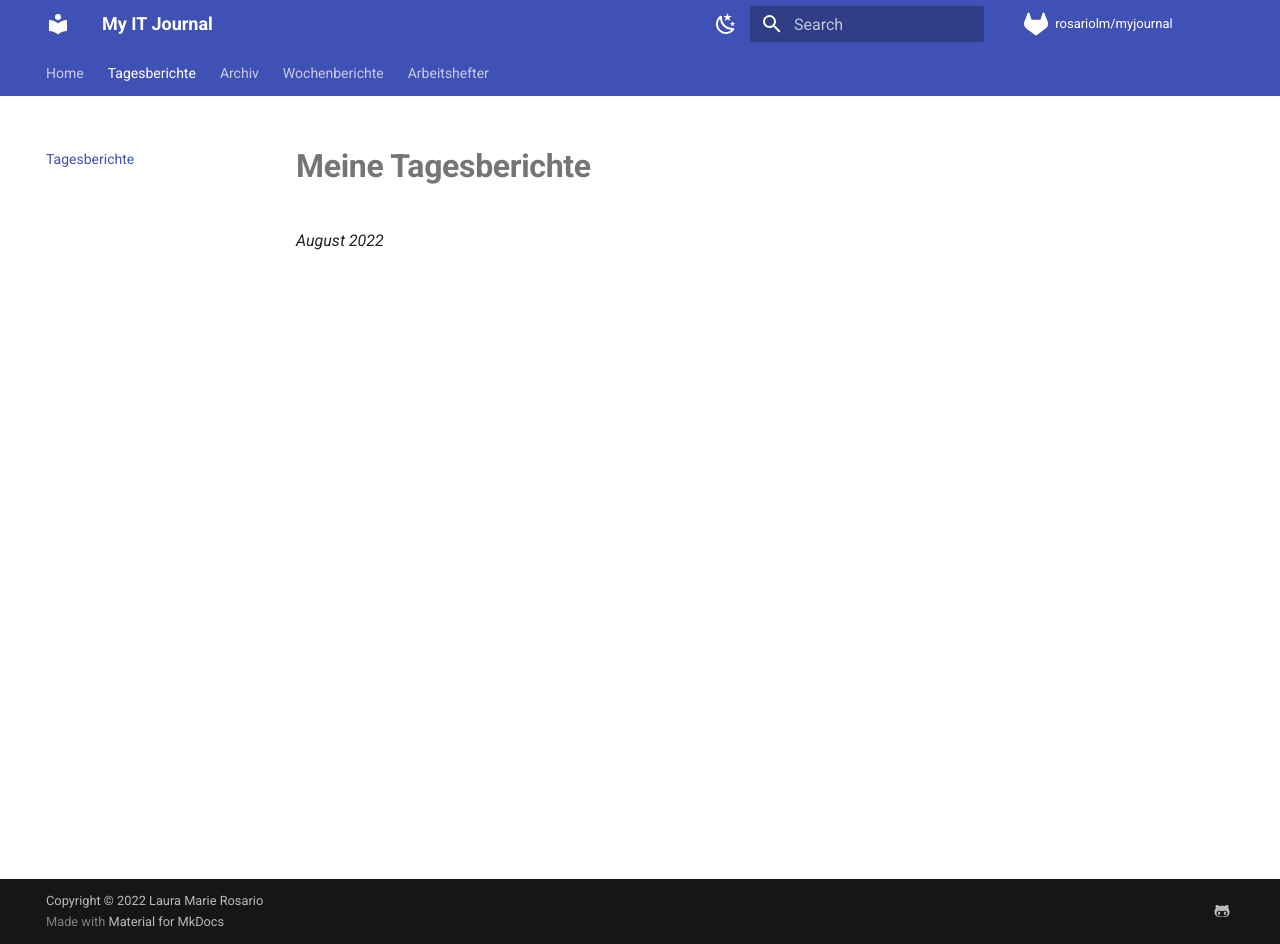
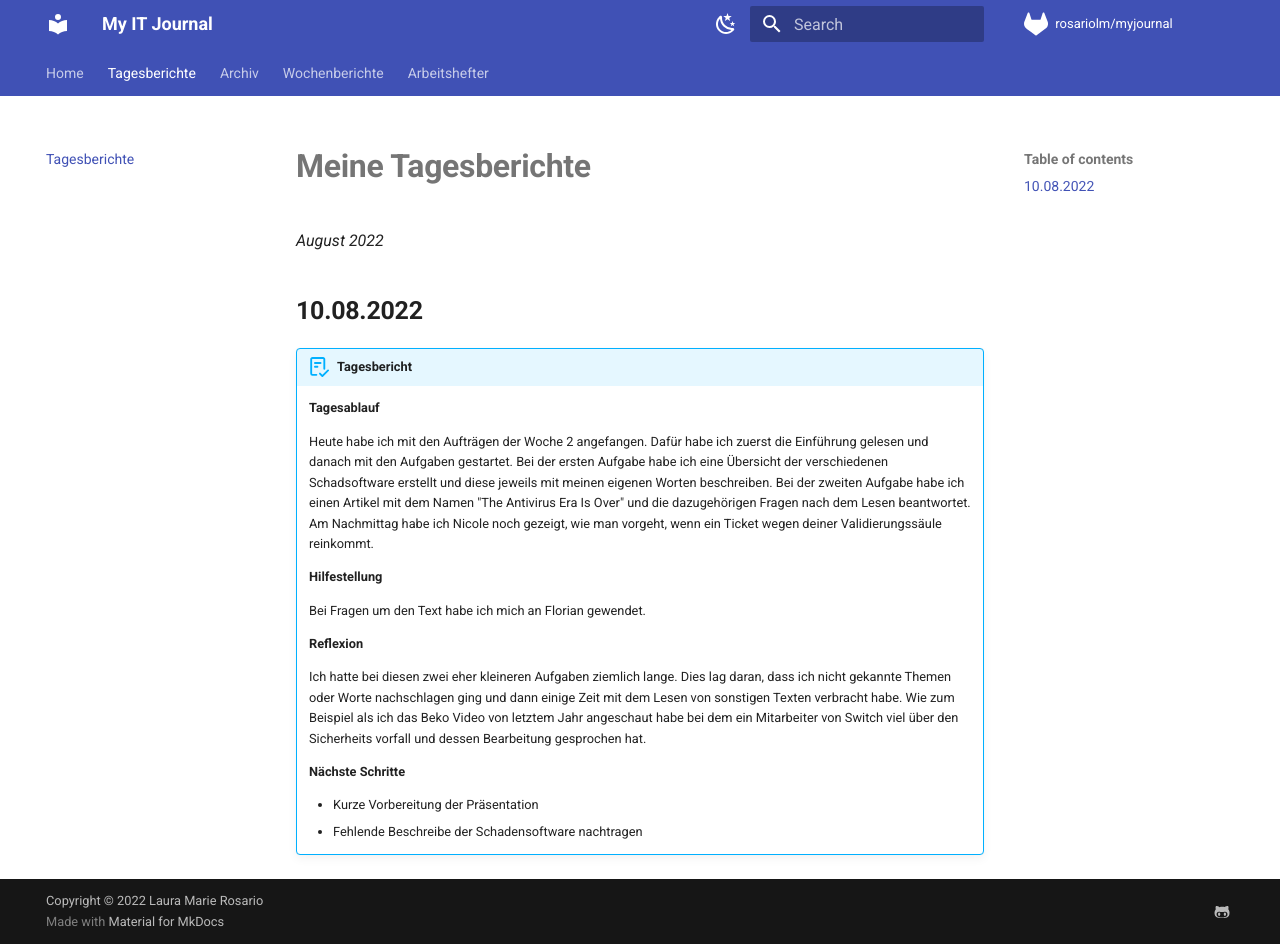
Before and after one commit to rosariolm/myjournal, an MkDocs documentation site: the page built from docs/tberichte.md, in a window 1280 px wide and 944 px high. Built offline with MkDocs 1.6.1 and Material for MkDocs 9.7.7, drawn with Linux system fonts in a browser that asks for light colours; comment, search, counter and statistics services are not loaded.

Commit message:
tbericht 10.08.2022

```diff
--- a/docs/tberichte.md
+++ b/docs/tberichte.md
@@ -2,3 +2,23 @@
 
 
 *August 2022*
+
+## **10.08.2022**
+
+!!! abstract "Tagesbericht"
+    **Tagesablauf**
+
+    Heute habe ich mit den Aufträgen der Woche 2 angefangen. Dafür habe ich zuerst die Einführung gelesen und danach mit den Aufgaben gestartet. Bei der ersten Aufgabe habe ich eine Übersicht der verschiedenen Schadsoftware erstellt und diese jeweils mit meinen eigenen Worten beschreiben. Bei der zweiten Aufgabe habe ich einen Artikel mit dem Namen "The Antivirus Era Is Over" und die dazugehörigen Fragen nach dem Lesen beantwortet. Am Nachmittag habe ich Nicole noch gezeigt, wie man vorgeht, wenn ein Ticket wegen deiner Validierungssäule reinkommt.
+
+    **Hilfestellung**
+
+    Bei Fragen um den Text habe ich mich an Florian gewendet.
+
+    **Reflexion**
+
+    Ich hatte bei diesen zwei eher kleineren Aufgaben ziemlich lange. Dies lag daran, dass ich nicht gekannte Themen oder Worte nachschlagen ging und dann einige Zeit mit dem Lesen von sonstigen Texten verbracht habe. Wie zum Beispiel als ich das Beko Video von letztem Jahr angeschaut habe bei dem ein Mitarbeiter von Switch viel über den Sicherheits vorfall und dessen Bearbeitung gesprochen hat.
+
+    **Nächste Schritte**
+
+    - Kurze Vorbereitung der Präsentation
+    - Fehlende Beschreibe der Schadensoftware nachtragen
```
